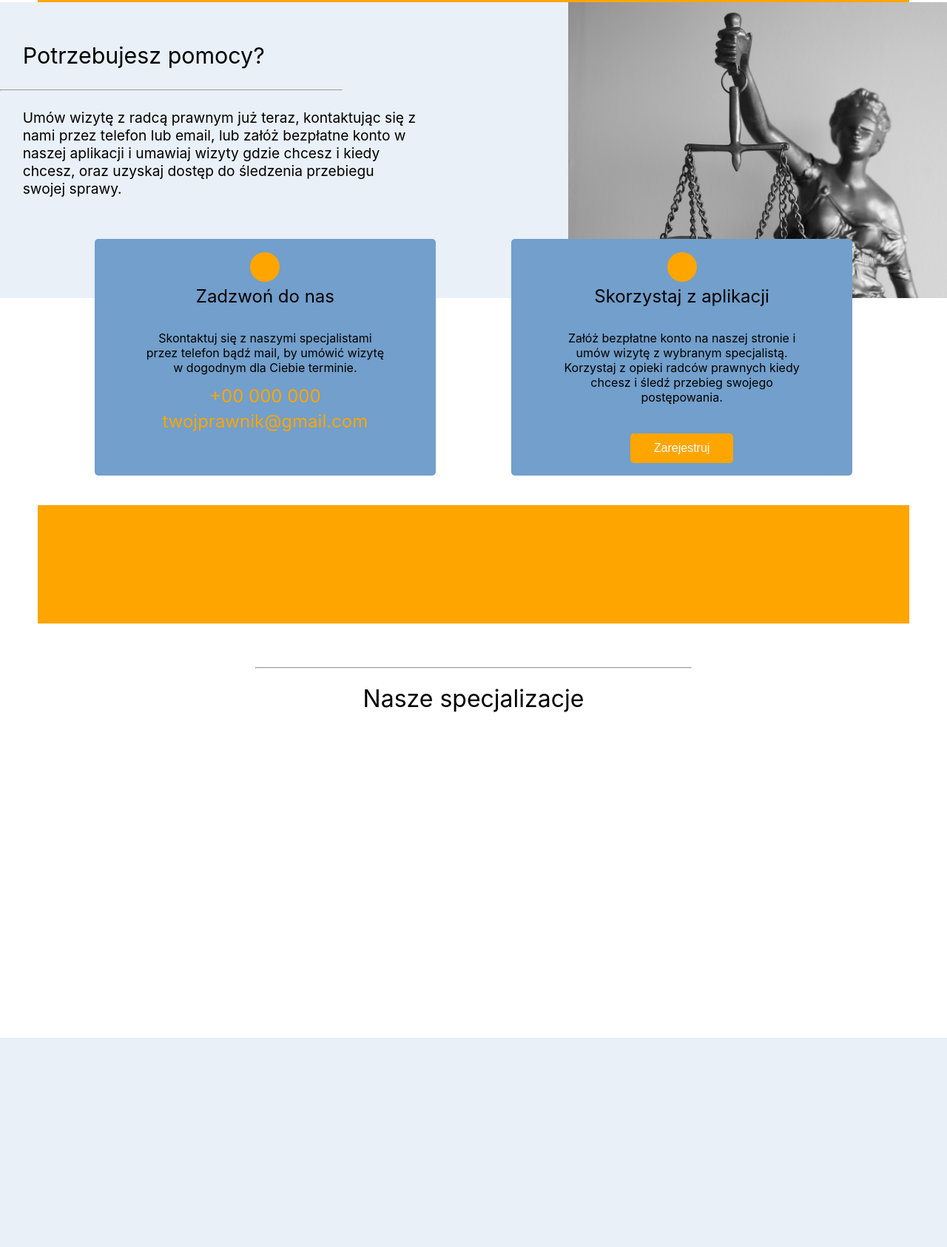
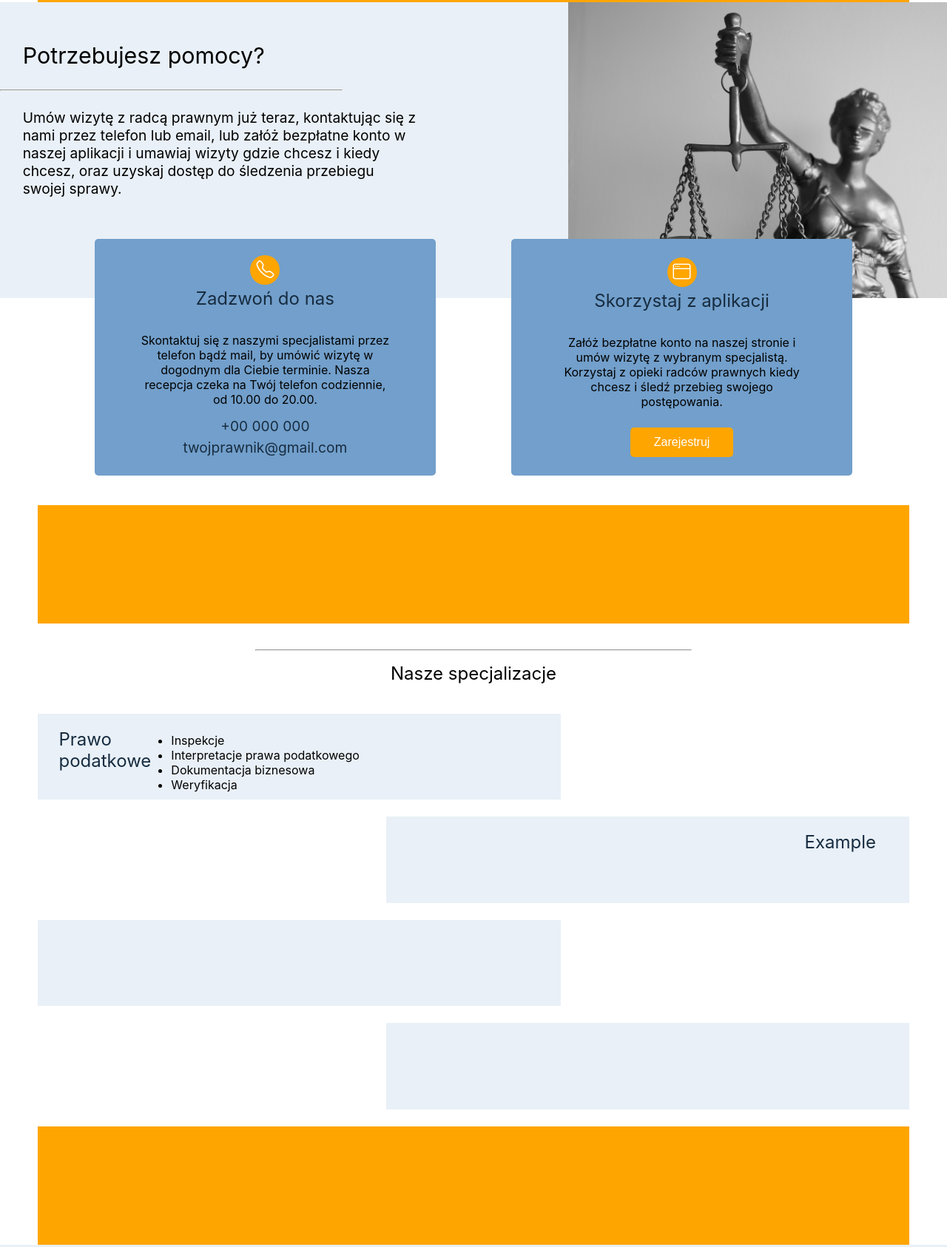
Before and after one commit to achwi00/lawfirm-front, a plain HTML site: page index.html in a window 1280 px wide. Shown: the part 925-2611 px from the top of the page at 74% size. Drawn offline with nearby package versions, Linux system fonts and the light colour scheme.

Commit message:
Started specializations section

```diff
--- a/index.html
+++ b/index.html
@@ -5,12 +5,12 @@
     <meta name="viewport" content="width=device-width, initial-scale=1.0">
     <title>Home</title>
     <link rel="stylesheet" href="style.css">
+    <link rel="stylesheet" href="https://cdn.jsdelivr.net/npm/bootstrap-icons@1.3.0/font/bootstrap-icons.css">
 </head>
 <body>
     <nav>
         <div id="contact-info">
             <div id="center-info">
-
             </div>
         </div>
         <div id="menu">
@@ -56,16 +56,19 @@
             <div id="center-bottom-holder">
                 <div class="contact-twins">
                     <div class="dot">
+                        <i class="bi bi-telephone"></i>
                     </div>
                     <h1>Zadzwoń do nas</h1>
                     <p id="contact-content">Skontaktuj się z naszymi specjalistami przez telefon bądź mail, by umówić wizytę
-                        w dogodnym dla Ciebie terminie.
+                        w dogodnym dla Ciebie terminie. Nasza recepcja czeka na Twój telefon codziennie, od
+                        10.00 do 20.00.
                     </p>
                     <p class="phone-mail">+00 000 000</p>
                     <p class="phone-mail">twojprawnik@gmail.com</p>
                 </div>
                 <div class="contact-twins">
                     <div class="dot">
+                        <i class="bi bi-window"></i>
                     </div>
                     <h1>Skorzystaj z aplikacji</h1>
                     <p>Załóż bezpłatne konto na naszej stronie i umów wizytę z wybranym specjalistą.
@@ -81,15 +84,48 @@
         <div class="orange-decor"></div>
     </div>
     <div id="big-holder">
-        <div id="specialization-holder">
+        <div id="center-spec-holder">
             <hr>
             <h1>Nasze specjalizacje</h1>
+            <div id="specialization-wrapper">
+                <div class="specialization-stripe">
+                    <div class="specialization">
+                        <h2>Prawo podatkowe</h2>
+                        <ul id="spec-list">
+                            <li>Inspekcje</li>
+                            <li>Interpretacje prawa podatkowego</li>
+                            <li>Dokumentacja biznesowa</li>
+                            <li>Weryfikacja</li>
+                        </ul>
+                    </div>
+                </div>
+                <div class="specialization-stripe specialization-right">
+                    <div class="specialization specialization-right">
+                        <h2>Example</h2>
+                    </div>
+                </div>
+                <div class="specialization-stripe">
+                    <div class="specialization"></div>
+                </div>
+                <div class="specialization-stripe specialization-right">
+                    <div class="specialization"></div>
+                </div>
+            </div>
 
         </div>
+    </div>
+    <div class="holder">
+        <div class="orange-decor"></div>
     </div>
     <div class="info-stripe"></div>
     <footer>
         <div id="footer-info">
+            <div id="footer-center-info">
+                <div class="footer-column">
+
+                </div>
+                <div class="footer-column"></div>
+            </div>
         </div>
         <div id="footer-bottom">
             <div id="footer-orange-stripe">
--- a/style.css
+++ b/style.css
@@ -2,6 +2,7 @@
     --lightgray: #e9ebec;
     --darkgray: #729fcb;
     --blue: #E9F0F7;
+    --darkblue: #172c40;
     --orange: #FFA500;
 }
 
@@ -70,6 +71,10 @@ nav{
     justify-content: space-between;
     list-style-type: none;
     color: black;
+}
+#options a:hover{
+    transform: scale(1.1);
+    color: var(--darkgray);
 }
 #logo-holder{
     display: flex;
@@ -142,37 +147,45 @@ nav{
 .contact-twins{
     display: flex;
     flex-direction: column;
-    justify-content: flex-start;
+    justify-content: center;
     align-items: center;
     height: 100%;
     width: 45%;
     background-color: var(--darkgray);
     border-radius: 5px;
 }
-.dot{
-    width: 5vh;
-    height: 5vh;
-    border-radius: 50%;
-    background-color: var(--orange);
-    margin-top: 4%;
-}
+
 .contact-twins h1{
+    color: var(--darkblue);
     margin-top: 1%;
     font-size: 3vh;
 }
 .contact-twins p{
     text-align: center;
-    width: 70%;
+    width: 75%;
 }
 .contact-twins h2{
     text-align: center;
 }
+
+.dot{
+    display: flex;
+    align-items: center;
+    justify-content: center;
+    width: 5vh;
+    height: 5vh;
+    border-radius: 50%;
+    background-color: var(--orange);
+    color: white;
+    font-size: 1.5rem;
+}
+
 #contact-content{
     margin-bottom: 3%;
 }
 .phone-mail{
-    font-size: x-large;
-    color: var(--orange);
+    font-size: 1.2rem;
+    color: var(--darkblue);
     margin-top: 0;
     margin-bottom: 1%;
 }
@@ -220,11 +233,11 @@ nav{
 }
 
 #big-holder{
-    height: 70vh;
+    height: 85vh;
     display: flex;
     justify-content: center;
 }
-#specialization-holder{
+#center-spec-holder{
     display: flex;
     flex-direction: column;
     justify-content: flex-start;
@@ -232,33 +245,76 @@ nav{
     align-items: center;
     width: 92%;
 }
-#specialization-holder h1{
-    font-weight: normal;
+#center-spec-holder h1{
+    font-size: 1.5rem;
 }
-#specialization-holder hr{
-    margin-top: 5%;
+#center-spec-holder hr{
+    margin-top: 3%;
     margin-bottom: 0;
     width: 50%;
+}
+#specialization-wrapper{
+    display: flex;
+    flex-direction: column;
+    justify-content: space-evenly;
+    height: 90%;
+    width: 100%;
+
+}
+.specialization-stripe{
+    display: flex;
+    flex-direction: row;
+    height: 20%;
+    width: 100%;
+}
+.specialization-right{
+    justify-content: flex-end;
+}
+.specialization{
+    display: flex;
+    flex-direction: row;
+    height: 100%;
+    width: 60%;
+    background-color: var(--blue);
+}
+.specialization h2{
+    width: 20%;
+    color: var(--darkblue);
+}
+#spec-list{
+    display: flex;
+    flex-direction: column;
+    justify-content: space-around;
+    padding: 1.5%;
 }
 footer{
     display: flex;
     flex-direction: column;
-
     height: 18vh;
     width: 100%;
     background-color: var(--darkgray);
 }
 #footer-info{
     display: flex;
+    justify-content: center;
     width: 100%;
     height: 80%;
-
+}
+#footer-center-info{
+    display: flex;
+    flex-direction: row;
+    height: 100%;
+    width: 92%;
+}
+.footer-column{
+    height: 100%;
+    width: 20%;
 }
 #footer-bottom{
     display: flex;
     justify-content: center;
+    height: 20%;
     width: 100%;
-    height: 20%;
     background-color: white;
 }
 #footer-orange-stripe{
@@ -282,6 +338,7 @@ input{
 }
 .btn:hover{
     background-color: rgb(223, 137, 45);
+    transform: scale(0.9);
 }
 #baner-btn{
     height: 5vh;
@@ -293,7 +350,7 @@ input{
     width: 15%;
 }
 #small-btn{
-    margin-top: 5%;
+    margin-top: 2%;
     height: 5vh;
     width: 30%;
 }
```
Also changed, not shown: panel-styles.css (+3 -4 lines).
